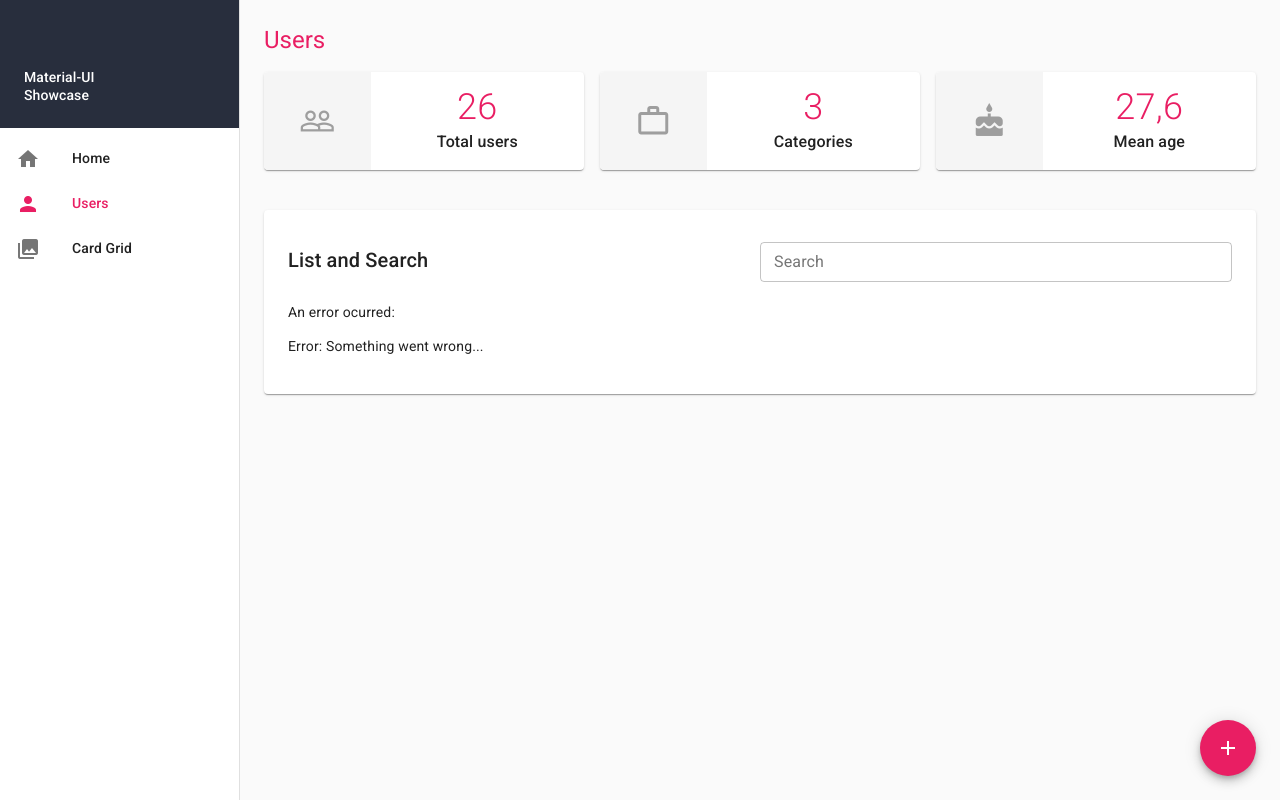
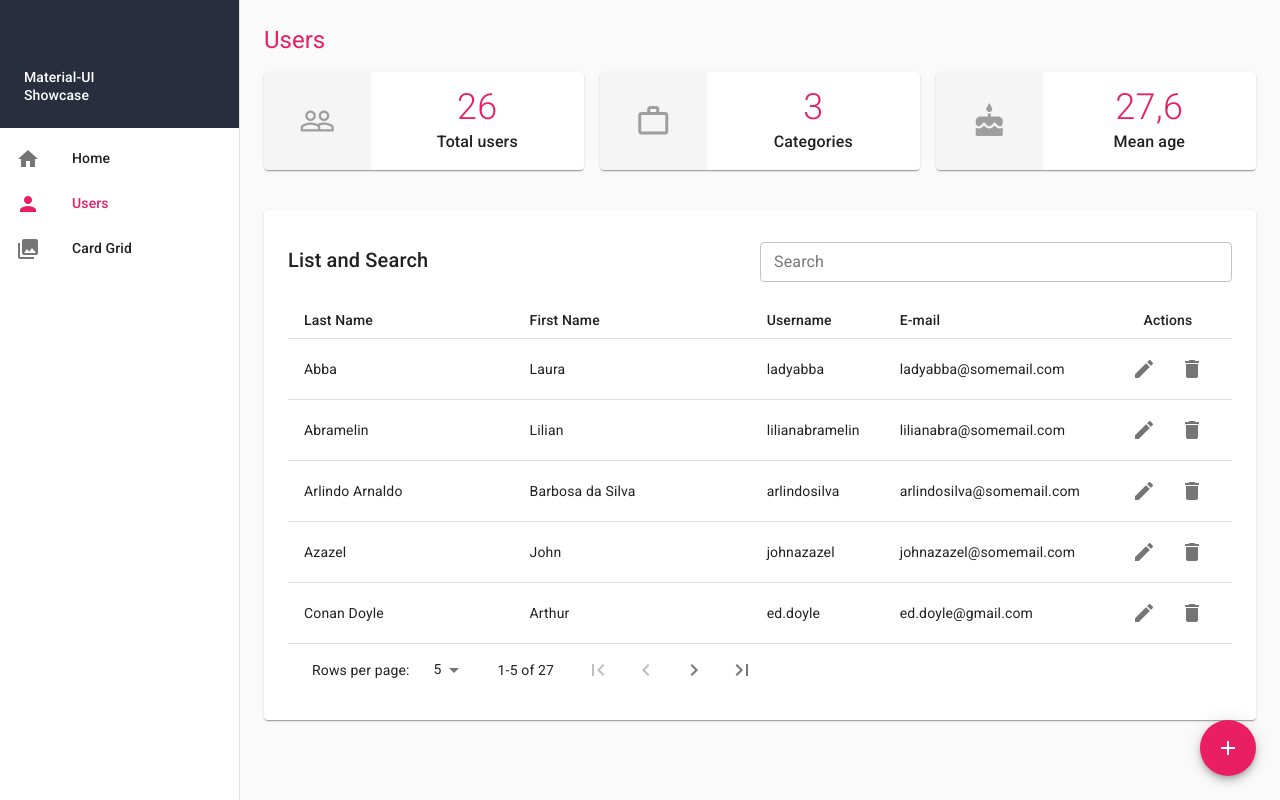
Before and after one commit to joserogeriofilho/material-ui-poc, a React (Create React App) app: page /users in a window 1280 px wide. Built offline with nearby package versions, Linux system fonts and the light colour scheme; data requests are answered from the project's data file.

Commit message:
Using axios to get users from REST API

```diff
--- a/json-server/db.json
+++ b/json-server/db.json
@@ -174,7 +174,7 @@
       "id": 27
     },
     {
-      "firstName": "Laura Edward",
+      "firstName": "Laura",
       "lastName": "Abba",
       "userName": "ladyabba",
       "email": "ladyabba@somemail.com",
--- a/src/Api.js
+++ b/src/Api.js
@@ -1,24 +1,23 @@
 import axios from 'axios';
 
 const API_URL = process.env.REACT_APP_API_URL;
-const DEFAULT_QUERY = 'users';
 const SORT_QUERY = '?_sort=lastName&_order=asc';
 
 class Api {
   constructor() {
-    if ( !Api.instance ) {
-      Api.instance = this;
+    if ( !Api.API ) {
+      Api.API = this;
     }
 
-    return Api.instance;
+    return Api.API;
   }
 
-  get() {
-    return axios.get(API_URL + DEFAULT_QUERY + SORT_QUERY);
+  getUsers() {
+    return axios.get(API_URL + 'users' + SORT_QUERY);
   }
 }
 
-const instance = new Api();
-Object.freeze(instance);
+const API = new Api();
+Object.freeze(API);
 
-export default instance;
+export default API;
--- a/src/pages/SingleUserPage.js
+++ b/src/pages/SingleUserPage.js
@@ -122,7 +122,6 @@ export class SingleUserPage extends Component {
     }
     ).then(response => {
       if(response.ok) {
-        console.log(response.json());
         return response.json()
       } else {
         throw new Error('Something went wrong...')
--- a/src/pages/UsersPage.js
+++ b/src/pages/UsersPage.js
@@ -11,7 +11,7 @@ import AddIcon              from '@material-ui/icons/Add';
 import { UserTable }        from '../components/UserTable'
 import { ScoreCard }        from '../components/ScoreCard'
 import DrawerTopBarLayout   from '../layouts/DrawerTopBarLayout'
-import instance             from '../Api'
+import API                  from '../Api'
 
 
 const styles = theme => ({
@@ -62,11 +62,10 @@ export class UsersPage extends Component {
   getUsers() {
     this.setState({ isLoading: true });
 
-    //fetch(API_URL + DEFAULT_QUERY + SORT_QUERY)
-    instance.get()
+    API.getUsers()
     .then(response => {
-      if(response.ok) {
-        return response.json()
+      if ( response.statusText === 'OK' ){
+        return response.data;
       } else {
         throw new Error('Something went wrong...')
       }
```
